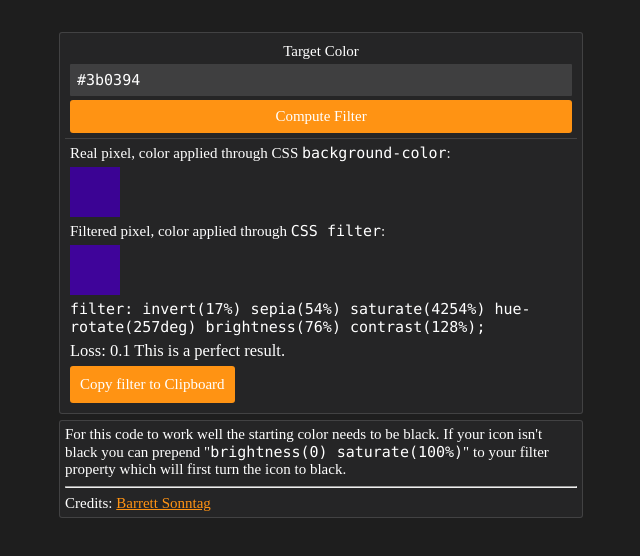
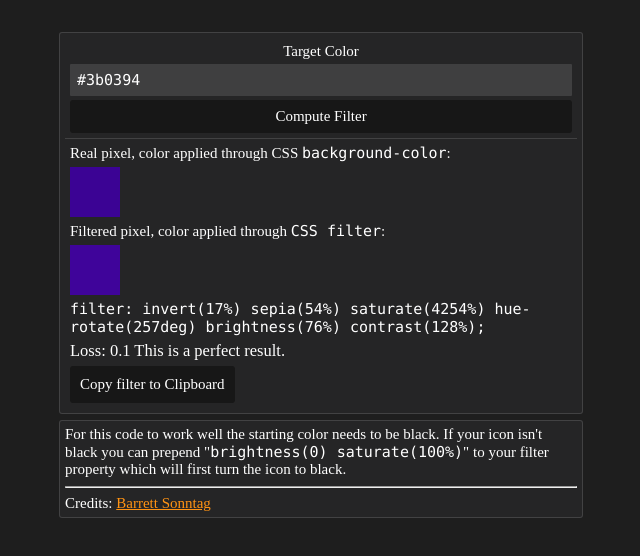
Before and after one commit to Shturmovicc/hex-to-css-filter, a plain HTML site: page index.html in a window 1280 px wide. Shown: the whole page, without its empty margins (319-959 px from the left). Drawn offline with Linux system fonts and the light colour scheme; a small style sheet from the web is missing.

Commit message:
Changed button colors.

```diff
--- a/styles.css
+++ b/styles.css
@@ -36,7 +36,7 @@ input.invalid {
 button {
     border-radius: 3px;
     color: var(--text);
-    background-color: var(--secondary);
+    background-color: var(--background-dark);
     font-size: 15px;
     font-family: 'Cascadia Mono';
     border: none;
```
